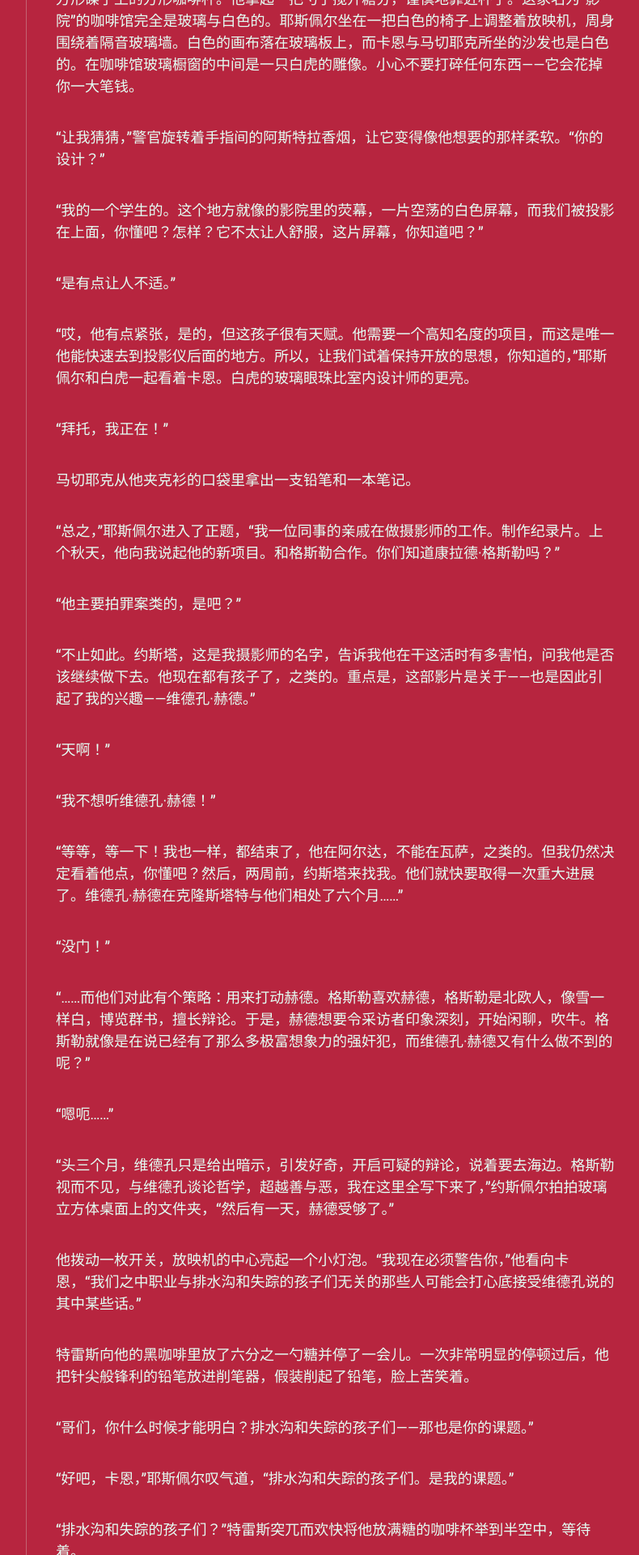
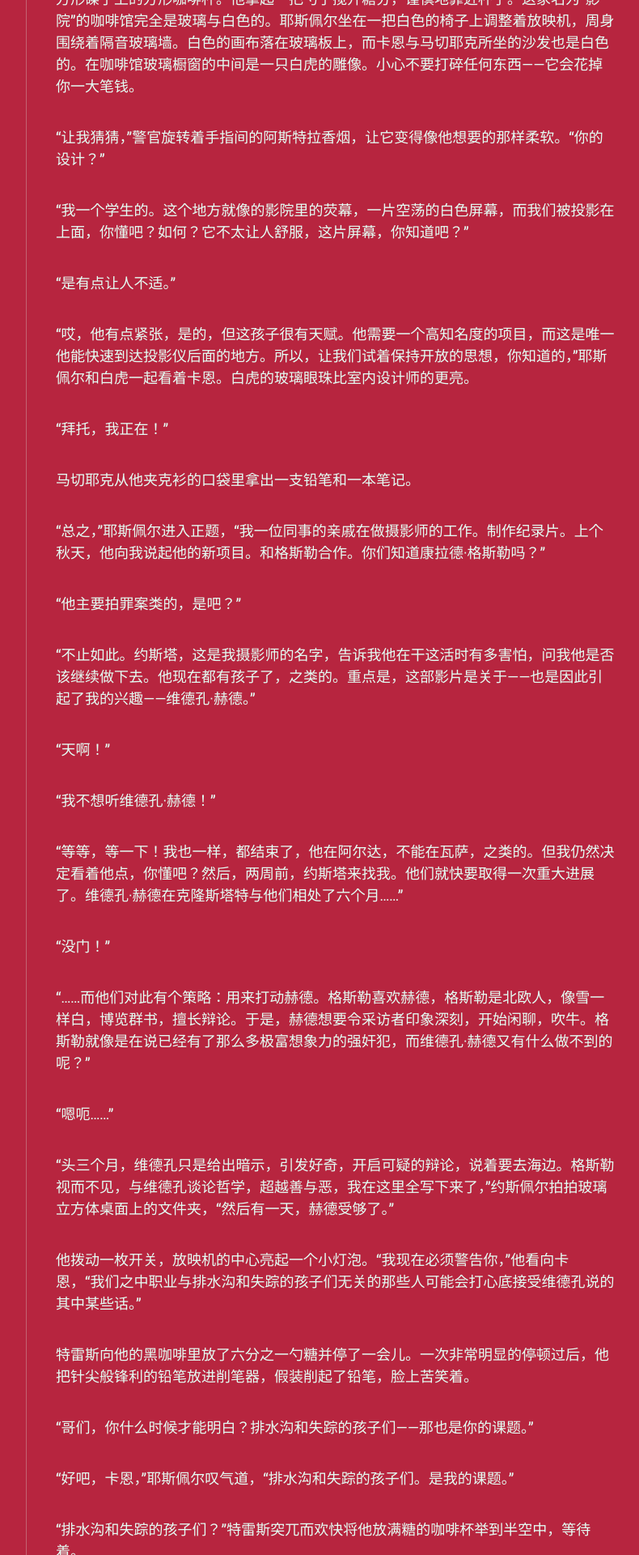
Before and after one commit to scatterdclouds/scatterdclouds.github.io, a Jekyll site: the page built from _posts/2023-08-24-vitkunhird.md, in a window 1280 px wide. Shown: the part 476-2396 px from the top of the page at 81% size, without its empty margins (357-1147 px from the left). Built offline with Jekyll 4.4.1, drawn with Linux system fonts in a browser that asks for light colours; nearby versions of some CDN libraries; some web fonts are replaced; comment, search, counter and statistics services are not loaded; some of the changed text lies outside the part shown.

Commit message:
Update 2023-08-24-vitkunhird.md

```diff
--- a/_posts/2023-08-24-vitkunhird.md
+++ b/_posts/2023-08-24-vitkunhird.md
@@ -13,17 +13,17 @@ Extract from "4. Vitkun Hird" from *Sacred and Terrible Air* by Robert Kurvitz
 
 “让我猜猜，”警官旋转着手指间的阿斯特拉香烟，让它变得像他想要的那样柔软。“你的设计？”
 
-“我的一个学生的。这个地方就像的影院里的荧幕，一片空荡的白色屏幕，而我们被投影在上面，你懂吧？怎样？它不太让人舒服，这片屏幕，你知道吧？”
+“我一个学生的。这个地方就像的影院里的荧幕，一片空荡的白色屏幕，而我们被投影在上面，你懂吧？如何？它不太让人舒服，这片屏幕，你知道吧？”
 
 “是有点让人不适。”
 
-“哎，他有点紧张，是的，但这孩子很有天赋。他需要一个高知名度的项目，而这是唯一他能快速去到投影仪后面的地方。所以，让我们试着保持开放的思想，你知道的，”耶斯佩尔和白虎一起看着卡恩。白虎的玻璃眼珠比室内设计师的更亮。
+“哎，他有点紧张，是的，但这孩子很有天赋。他需要一个高知名度的项目，而这是唯一他能快速到达投影仪后面的地方。所以，让我们试着保持开放的思想，你知道的，”耶斯佩尔和白虎一起看着卡恩。白虎的玻璃眼珠比室内设计师的更亮。
 
 “拜托，我正在！”
 
 马切耶克从他夹克衫的口袋里拿出一支铅笔和一本笔记。
 
-“总之，”耶斯佩尔进入了正题，“我一位同事的亲戚在做摄影师的工作。制作纪录片。上个秋天，他向我说起他的新项目。和格斯勒合作。你们知道康拉德·格斯勒吗？”
+“总之，”耶斯佩尔进入正题，“我一位同事的亲戚在做摄影师的工作。制作纪录片。上个秋天，他向我说起他的新项目。和格斯勒合作。你们知道康拉德·格斯勒吗？”
 
 “他主要拍罪案类的，是吧？”
 
@@ -55,7 +55,7 @@ Extract from "4. Vitkun Hird" from *Sacred and Terrible Air* by Robert Kurvitz
 
 “干杯！”卡恩喊道。
 
-“干杯，”耶斯佩尔说着，从水杯中舀出了一片酸橙。他咀嚼着酸味，若有所思地皱起眉头。“那段胶卷，耶斯佩尔？”
+“干杯，”耶斯佩尔说着，从水杯中舀出一片酸橙。他咀嚼着酸味，若有所思地皱起眉头。“那段胶卷，耶斯佩尔？”
 
 “喔……”
 
```
